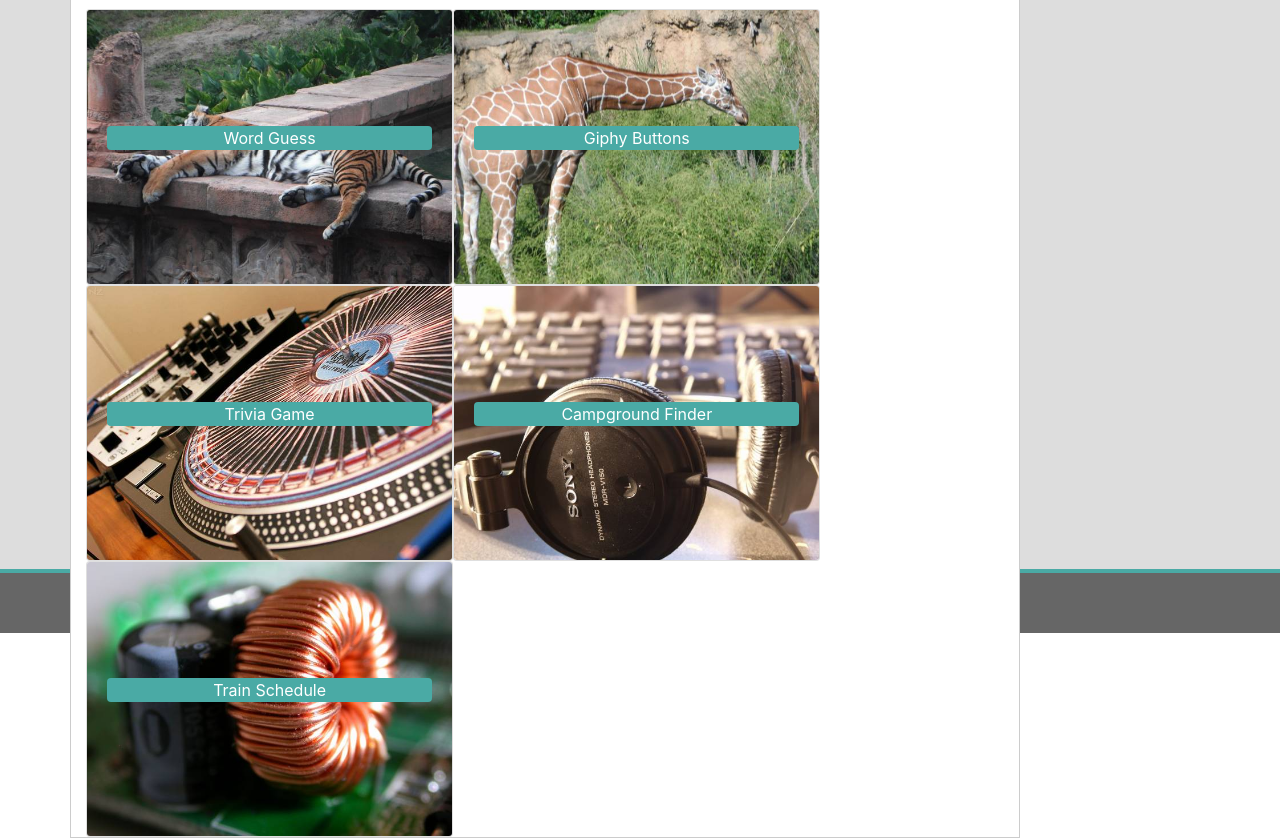
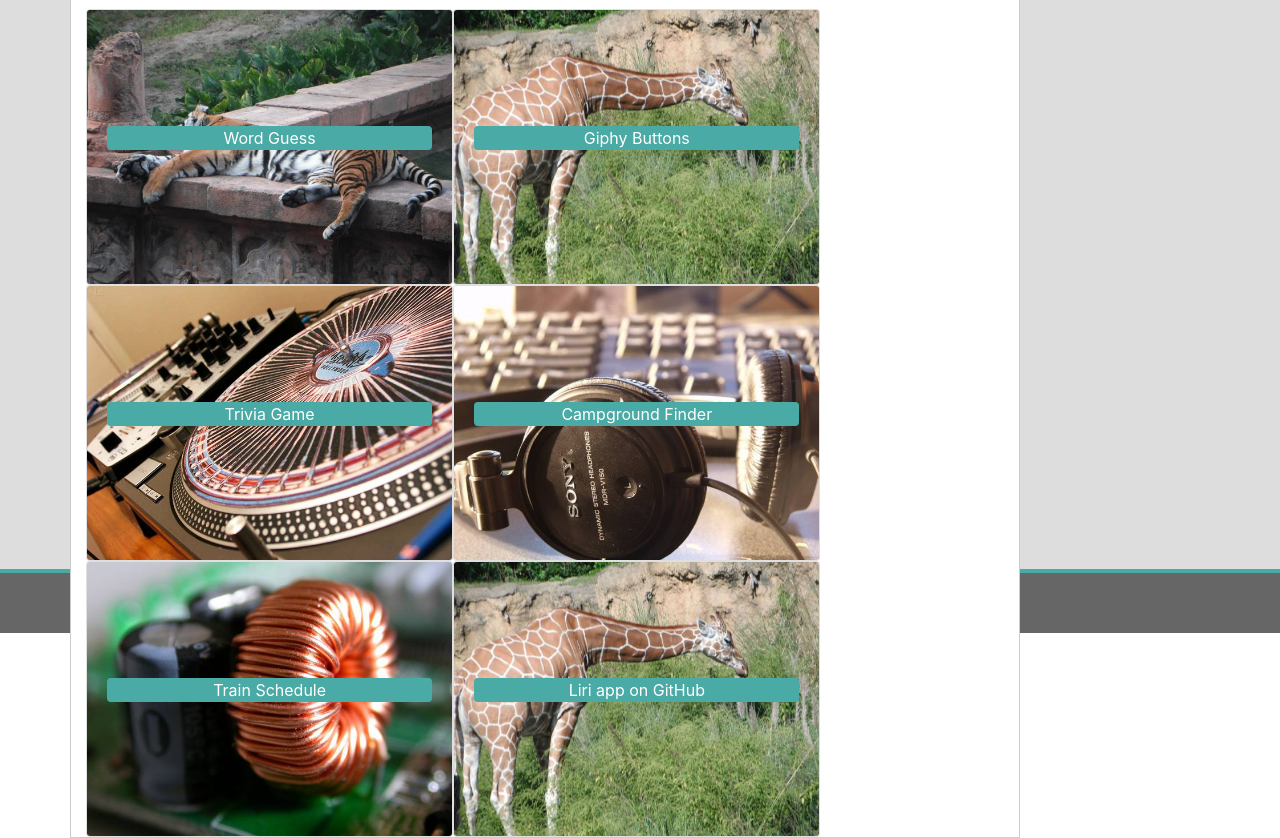
Before and after one commit to Stevearchi/Bootstrap-Portfolio, a plain HTML site: page portfolio.html in a window 1280 px wide. Shown: the part 167-1005 px from the top of the page. Drawn offline with nearby package versions, Linux system fonts and the light colour scheme.

Commit message:
added link

```diff
--- a/portfolio.html
+++ b/portfolio.html
@@ -96,9 +96,17 @@
                         </div>
 
                     </a>
+                    <a href="https://github.com/Stevearchi/liri-node-app" target='_blank'>
+                        <div class="card imgCard">
+                            <img src="images/place_holder_2.jpg" alt="Liri" class="card-img">
+                            <div class="card-img-overlay">
+                                <br /> <br /> <br /> <br />
+                                <p class="cardText d-flex justify-content-center rounded">Liri app on GitHub</p>
+                            </div>
+                        </div>
 
+                    </a>
                 </div>
-
 
             </div>
 
```
